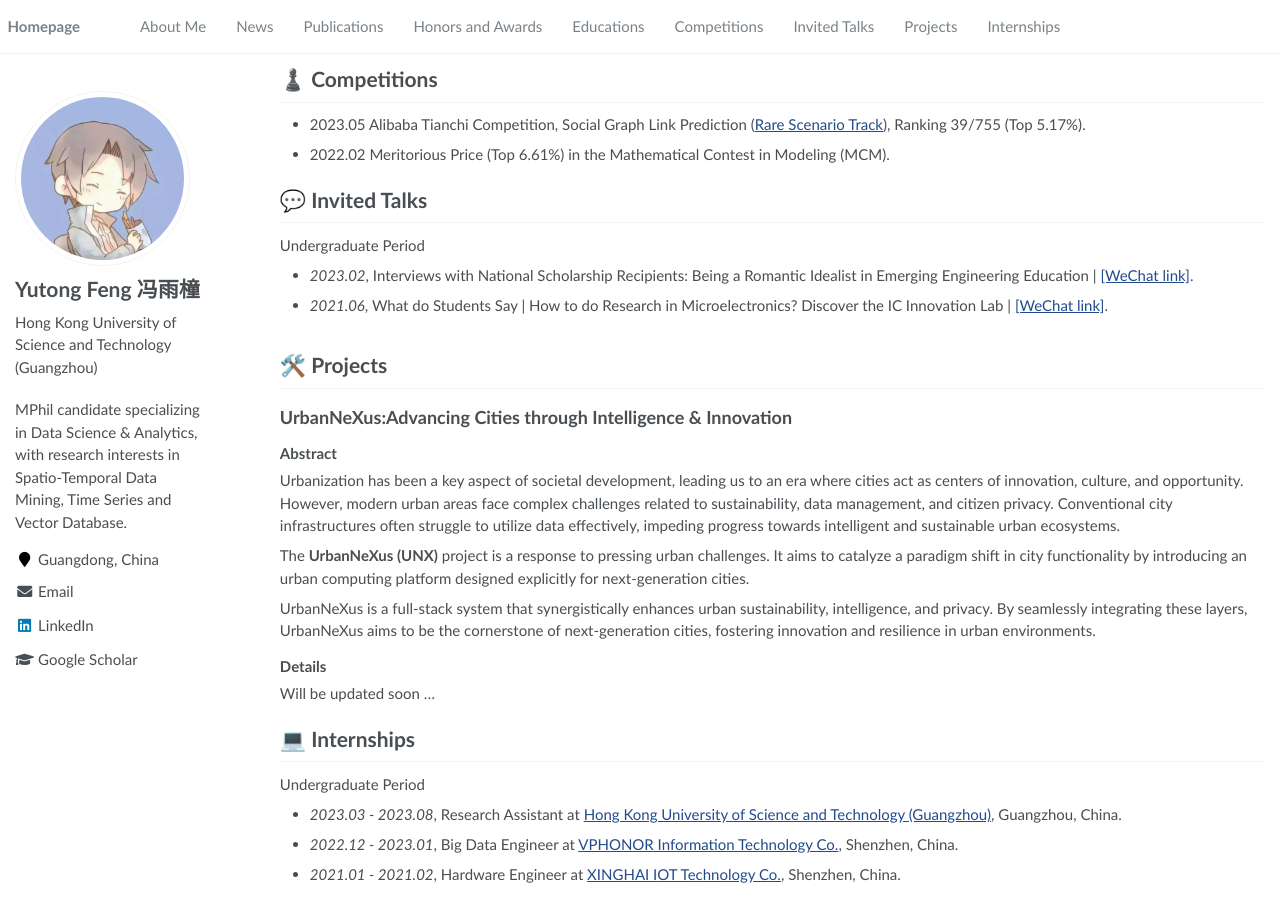
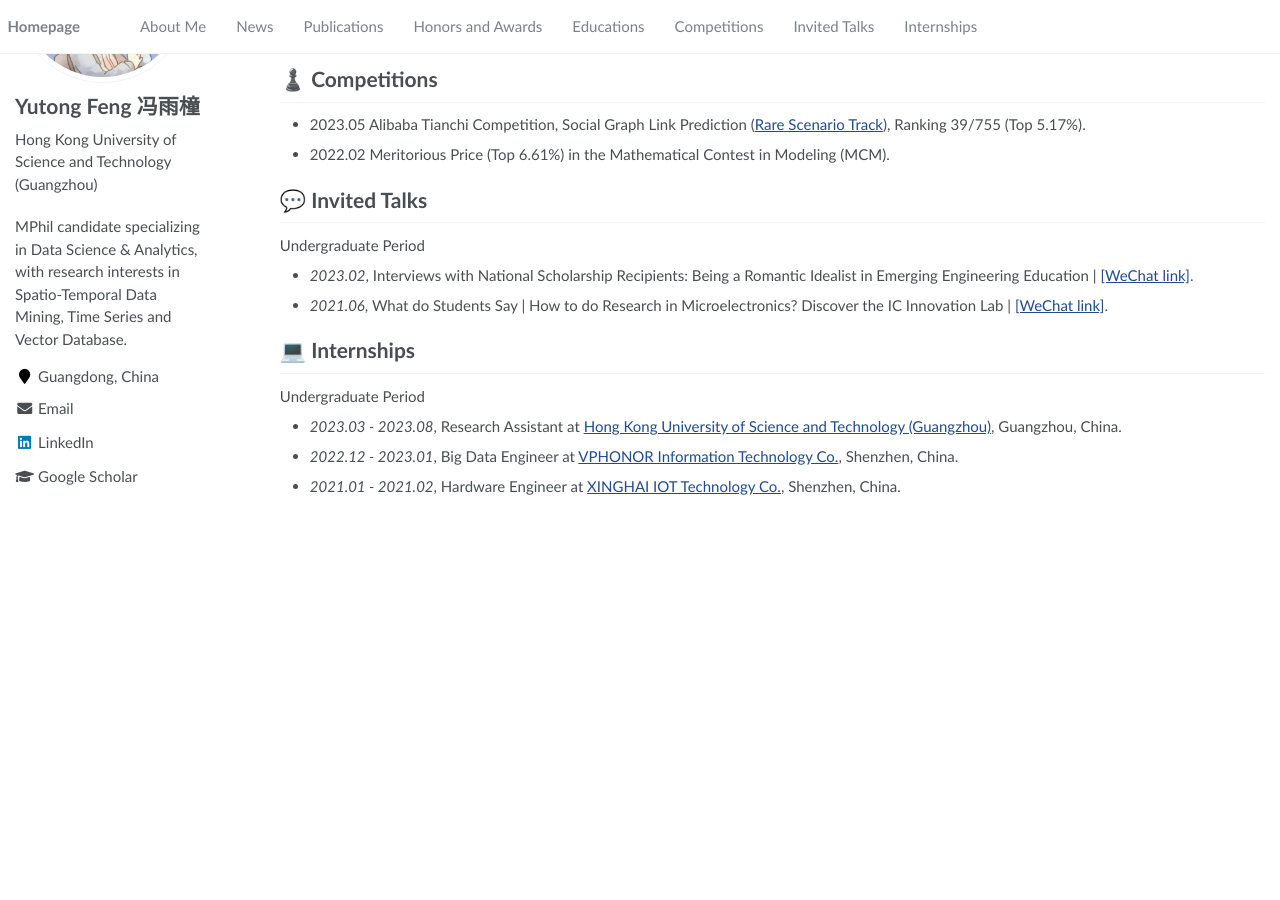
Before and after one commit to Yutong-Feng/yutong-feng.github.io, a Jekyll site: the page built from _pages/about.md, in a window 1280 px wide and 900 px high, scrolled down 1761 px. Built offline with Jekyll 4.4.1, drawn with Linux system fonts in a browser that asks for light colours; after the commit the page ends 2273 px from its top, so only the background shows below that.

Commit message:
delete project.

```diff
--- a/_data/navigation.yml
+++ b/_data/navigation.yml
@@ -21,8 +21,8 @@ main:
   - title: "Invited Talks"
     url: "/#-invited-talks"
 
-  - title: "Projects"
-    url: "/#projects"
+  # - title: "Projects"
+  #   url: "/#projects"
 
   - title: "Internships"
     url: "/#-internships"
--- a/_pages/about.md
+++ b/_pages/about.md
@@ -96,7 +96,7 @@ Undergraduate Period
 - *2021.06*, What do Students Say \| How to do Research in Microelectronics? Discover the IC Innovation Lab \| [\[WeChat link\]](https://mp.weixin.qq.com/s/Nzmku8n-dgqVVH4w2eIPcA).
 
 
-<span class='anchor' id='projects'></span>
+<!-- <span class='anchor' id='projects'></span>
 # 🛠️ Projects
 ## UrbanNeXus:Advancing Cities through Intelligence & Innovation
 ### Abstract
@@ -106,7 +106,7 @@ The **UrbanNeXus (UNX)** project is a response to pressing urban challenges. It
 
 UrbanNeXus is a full-stack system that synergistically enhances urban sustainability, intelligence, and privacy. By seamlessly integrating these layers, UrbanNeXus aims to be the cornerstone of next-generation cities, fostering innovation and resilience in urban environments.
 ### Details
-Will be updated soon ...
+Will be updated soon ... -->
 
 # 💻 Internships
 Undergraduate Period
```
